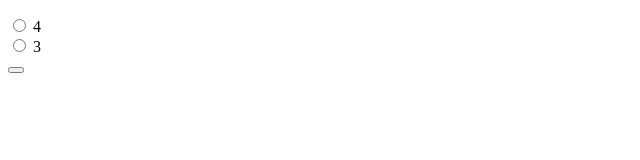
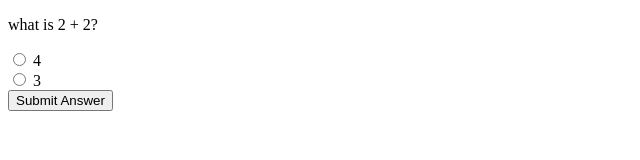
Before and after one commit to RNwezeh/ALX_Simple_Quiz, a plain HTML site: page index.html in a window 1280 px wide. Shown: the whole page, without its empty margins (0-640 px from the left). Drawn offline with Linux system fonts and the light colour scheme.

Commit message:
js update

```diff
--- a/index.html
+++ b/index.html
@@ -6,14 +6,14 @@
     </head>
     <body>
         <div id="quiz-container">
-            <p id="quiz-question"what is 2 + 2?></p>
+            <p id="quiz-question">what is 2 + 2?</p>
             <div>
                 <input type="radio" id="choice1" name="quiz" value="4">
                 <label for="choice1">4</label><br>
                 <input type="radio" id="choice2" name="quiz" value="22">
                 <label for="choice3">3</label>
             </div>
-            <button id="submit-answer"Submit Answer></button>
+            <button id="submit-answer">Submit Answer</button>
             <p id="feedback"></p>
         </div>
         <script src="quiz.js"></script>
--- a/quiz.js
+++ b/quiz.js
@@ -9,7 +9,5 @@
     } else{
         feedbackElement.textContent = "That's incorrect. Try again!.";
     }
-
+}
     document.getElementById("submit-answer").addEventListener("click", checkAnswer);
-
-}
```
